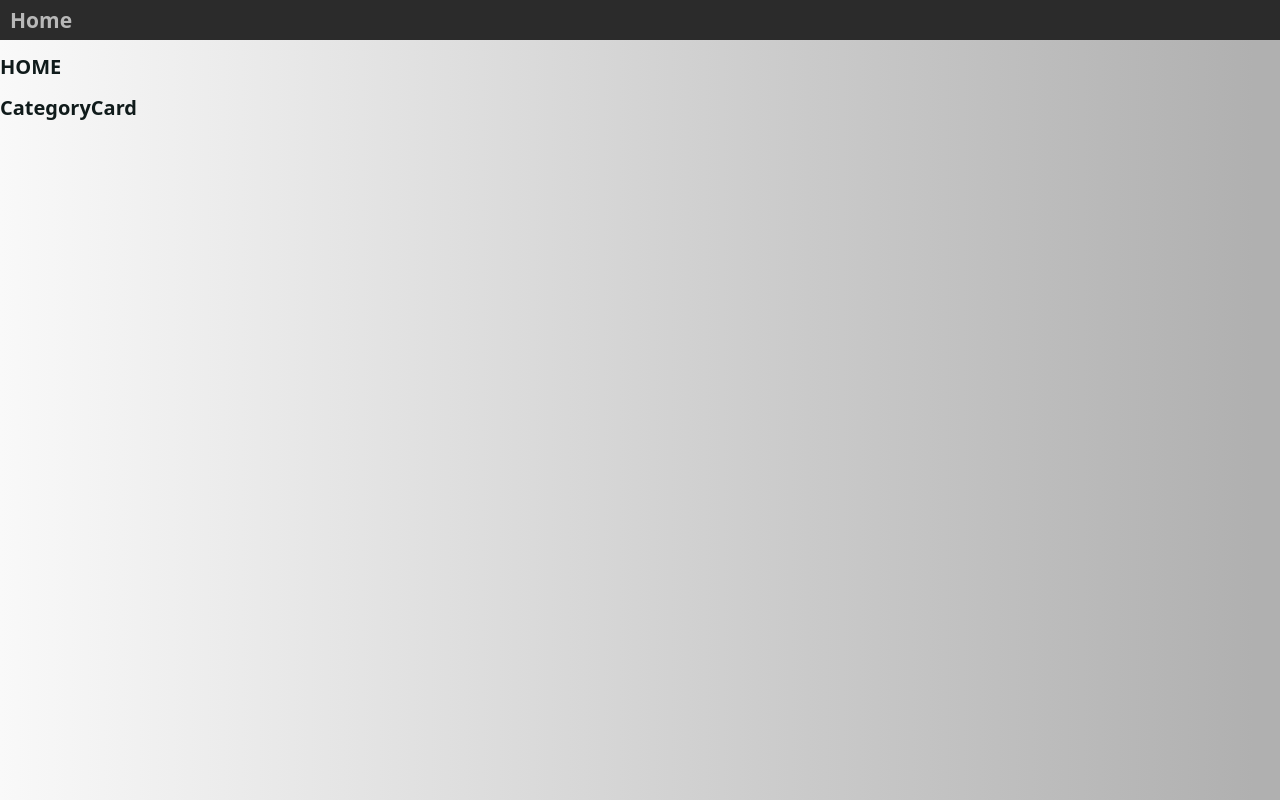
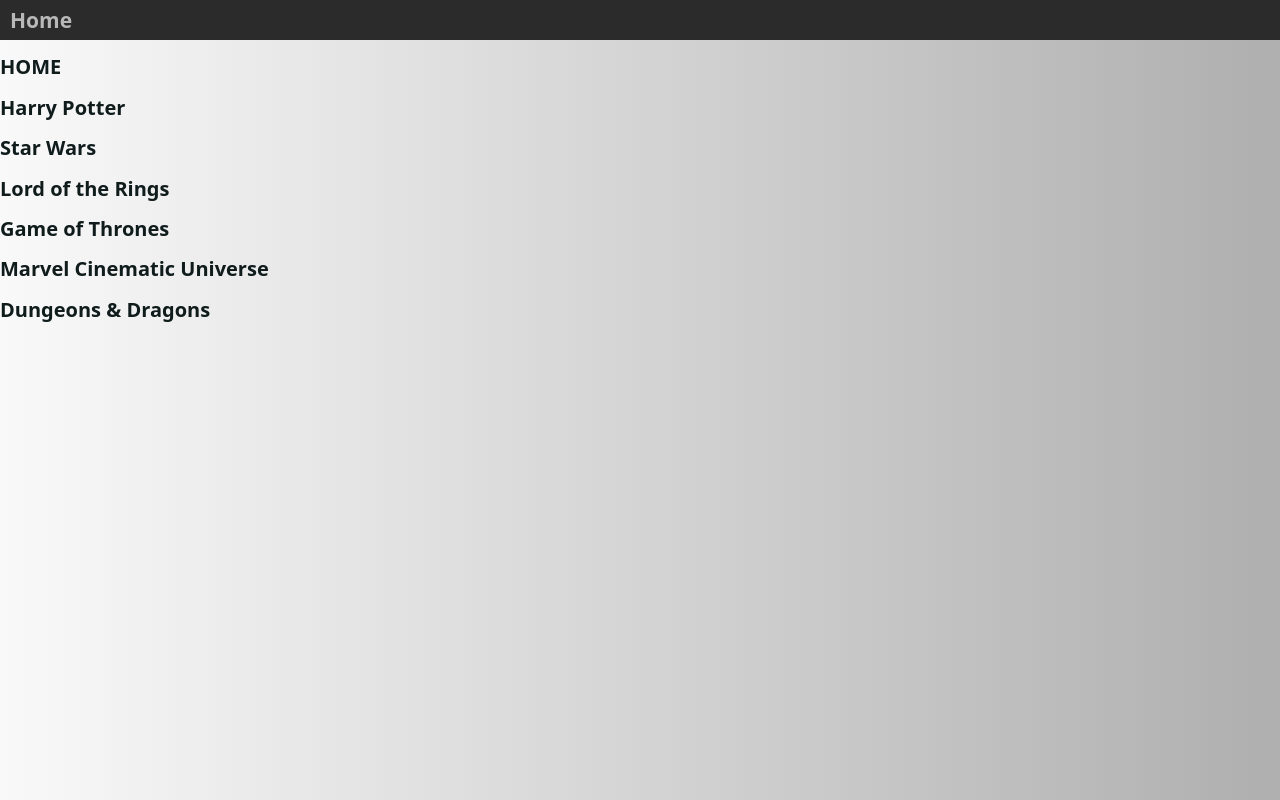
Before and after one commit to rhkearns/quiz2, a React (Create React App) app: page / in a window 1280 px wide. Built offline with nearby package versions, Linux system fonts and the light colour scheme.

Commit message:
map through categories on home page

```diff
--- a/src/components/categoryCard/CategoryCard.jsx
+++ b/src/components/categoryCard/CategoryCard.jsx
@@ -1,8 +1,8 @@
 import React from 'react';
 
-const CategoryCard = () => {
+const CategoryCard = ({title, image}) => {
   return (
-    <h1>CategoryCard</h1>
+    <h1>{title}</h1>
   )
 }
 
--- a/src/pages/home/Home.jsx
+++ b/src/pages/home/Home.jsx
@@ -1,11 +1,16 @@
 import React from 'react';
+import quizData from '../../data/quizData';
 import CategoryCard from '../../components/categoryCard/CategoryCard';
 
 const Home = () => {
+  console.log(quizData);
+
   return (
     <>
     <h1>HOME</h1>
-    <CategoryCard />
+      {quizData.map((category) => (
+        <CategoryCard title={category.catTitle } image={category.catImage}/>
+      ))}
     </>
   )
 }
```
